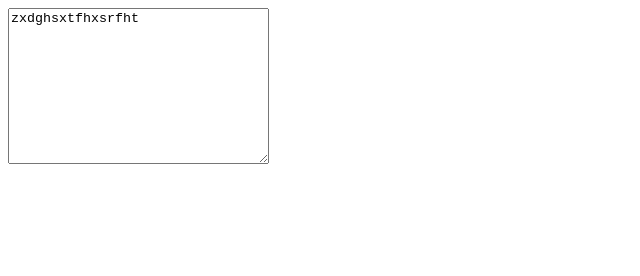
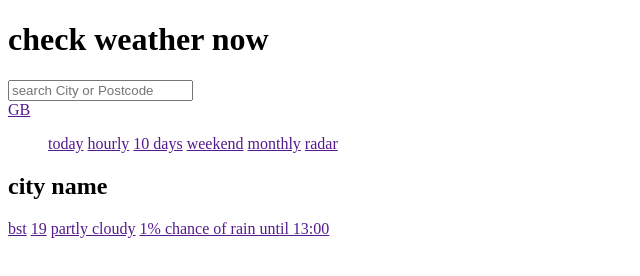
Before and after one commit to mmoha-199/weather-app, a plain HTML site: page website/index.html in a window 1280 px wide. Shown: the whole page, without its empty margins (0-640 px from the left). Drawn offline with Linux system fonts and the light colour scheme.

Commit message:
start html

```diff
--- a/website/index.html
+++ b/website/index.html
@@ -7,6 +7,52 @@
     <title>Document</title>
 </head>
 <body>
-    <textarea name="" id="" cols="30" rows="10">zxdghsxtfhxsrfht</textarea>
+    <header>
+        <div class="logo">
+            <h1>check weather now</h1>
+        </div>
+        <nav>
+            <form action="">
+                <input type="text" placeholder="search City or Postcode">
+                <i></i>
+            </form>
+            <div class="continent">
+                <i></i>
+                <a href="">GB</a>
+                <div class="v-divider"></div>
+                <a href="" class="ForC"></a>
+                <i></i>
+            </div>
+            <i></i>
+        </nav>
+    </header>
+    <main>
+        <div class="current-city">
+            <a href=""></a>
+            <div class="v-divider"></div>
+        </div>
+        <div class="period">
+            <ul>
+                <a href="">today</a>
+                <a href="">hourly</a>
+                <a href="">10 days</a>
+                <a href="">weekend</a>
+                <a href="">monthly</a>
+                <a href="">radar</a>
+            </ul>
+        </div>
+        <div class="city-card">
+            <div>
+                <h2>city name</h2>
+                <a href="">bst</a>
+                <a href="" class="degre">19</a>
+                <a href="">partly cloudy</a>
+                <a href="">1% chance of rain until 13:00</a>
+            </div>
+
+
+
+        </div>
+    </main>
 </body>
 </html>
```
